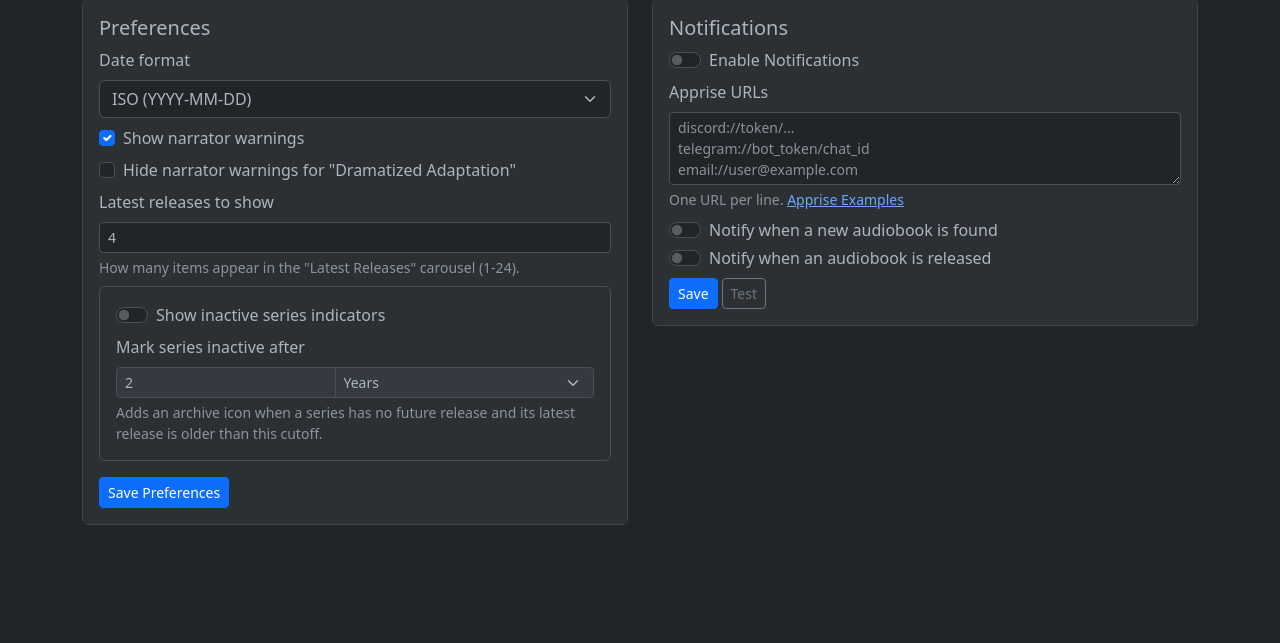
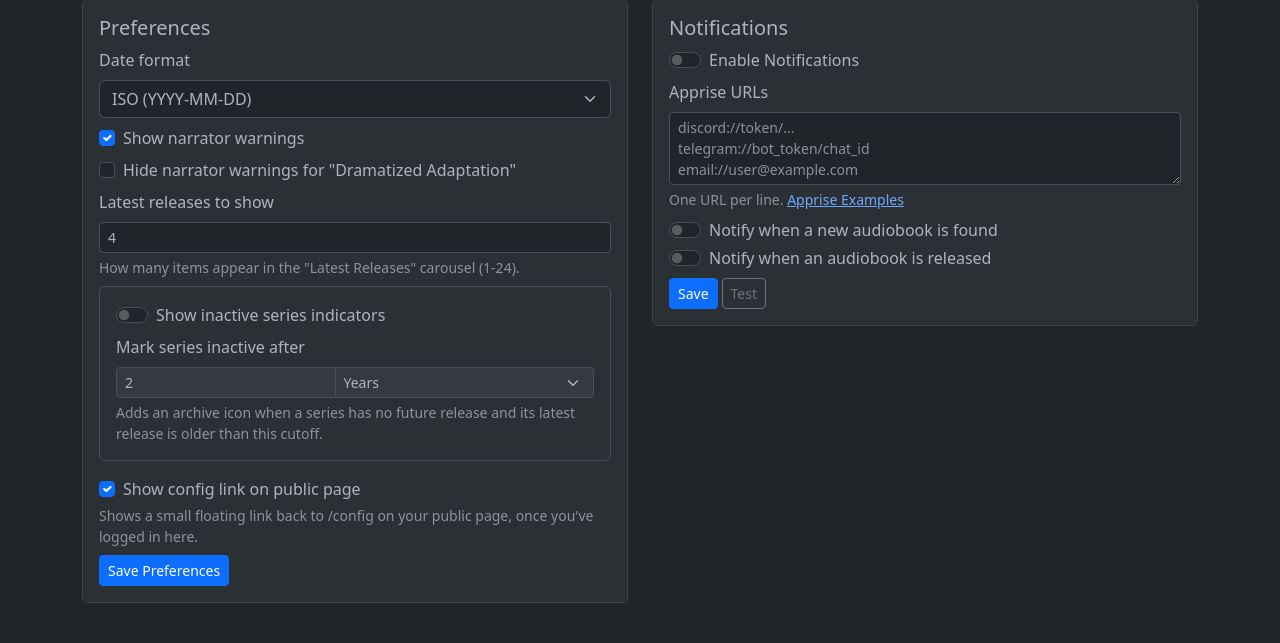
Before and after one commit to elcool0r/audiobook-tracker, a Python web app: template tracker/templates/profile.html in a window 1280 px wide. Shown: the part 349-992 px from the top of the page. Before the commit the page ends 874 px from the top, so only its background shows below. Run offline with Jinja, Linux system fonts and the light colour scheme; the template is opened without the code that fills it, so the values that code supplies are empty.

Commit message:
feat(profile): add option to show config link on public page

```diff
--- a/tracker/api.py
+++ b/tracker/api.py
@@ -1207,6 +1207,7 @@ class ProfileUpdateRequest(BaseModel):
     inactive_series_indicator_enabled: bool = False
     inactive_series_cutoff_value: int = Field(default=2, ge=1, le=1000)
     inactive_series_cutoff_unit: Literal["days", "weeks", "months", "years"] = "years"
+    show_config_link: bool = True
 
 
 class ApiKeyCreateRequest(BaseModel):
@@ -1758,6 +1759,7 @@ async def api_profile(user=Depends(get_current_user)):
         "inactive_series_indicator_enabled": user.get("inactive_series_indicator_enabled", False),
         "inactive_series_cutoff_value": inactive_cutoff_value,
         "inactive_series_cutoff_unit": inactive_cutoff_unit,
+        "show_config_link": user.get("show_config_link", True),
     }
 
 
@@ -1795,6 +1797,7 @@ async def api_update_profile_settings(payload: ProfileUpdateRequest, user=Depend
         "inactive_series_indicator_enabled": payload.inactive_series_indicator_enabled,
         "inactive_series_cutoff_value": payload.inactive_series_cutoff_value,
         "inactive_series_cutoff_unit": payload.inactive_series_cutoff_unit,
+        "show_config_link": payload.show_config_link,
     }
     col.update_one({"_id": user["_id"]}, {"$set": preferences})
     return {"status": "ok", **preferences}
--- a/tracker/templates/base.html
+++ b/tracker/templates/base.html
@@ -69,6 +69,11 @@
       </div>
     </nav>
     {% endif %}
+    {% if show_config_link %}
+    <a href="{{ config_link_url }}" class="btn btn-sm btn-outline-secondary opacity-50"
+       style="position:fixed; top:8px; right:8px; z-index:1050;"
+       title="Config">⚙️</a>
+    {% endif %}
     <main class="{{ main_class or 'container' }} py-4">
       {% block content %}{% endblock %}
     </main>
--- a/tracker/templates/profile.html
+++ b/tracker/templates/profile.html
@@ -86,6 +86,13 @@
             <div class="form-text">Adds an archive icon when a series has no future release and its latest release is older than this cutoff.</div>
           </div>
         </div>
+        <div class="mb-2">
+          <div class="form-check">
+            <input class="form-check-input" type="checkbox" id="showConfigLink" checked>
+            <label class="form-check-label" for="showConfigLink">Show config link on public page</label>
+          </div>
+          <div class="form-text">Shows a small floating link back to /config on your public page, once you've logged in here.</div>
+        </div>
         <button class="btn btn-sm btn-primary" id="savePrefs">Save Preferences</button>
         <div class="alert alert-success mt-2" id="prefOk" style="display:none;">Preferences saved</div>
         <div class="alert alert-danger mt-2" id="prefErr" style="display:none;"></div>
@@ -139,6 +146,7 @@ async function loadProfile() {
   const inactiveIndicatorEl = document.getElementById('inactiveSeriesIndicatorEnabled'); if (inactiveIndicatorEl) inactiveIndicatorEl.checked = p.inactive_series_indicator_enabled === true;
   const inactiveCutoffValueEl = document.getElementById('profileInactiveSeriesCutoffValue'); if (inactiveCutoffValueEl) inactiveCutoffValueEl.value = p.inactive_series_cutoff_value || 2;
   const inactiveCutoffUnitEl = document.getElementById('profileInactiveSeriesCutoffUnit'); if (inactiveCutoffUnitEl) inactiveCutoffUnitEl.value = p.inactive_series_cutoff_unit || 'years';
+  const showConfigLinkEl = document.getElementById('showConfigLink'); if (showConfigLinkEl) showConfigLinkEl.checked = p.show_config_link !== false;
   updateInactiveSeriesIndicatorFields();
   // frontpage link removed from profile (navbar provides it); only set input if present
   const fp = p.frontpage_slug || p.username;
@@ -266,6 +274,7 @@ document.getElementById('savePrefs').addEventListener('click', async () => {
     inactive_series_indicator_enabled: document.getElementById('inactiveSeriesIndicatorEnabled').checked,
     inactive_series_cutoff_value: Number(document.getElementById('profileInactiveSeriesCutoffValue').value) || 2,
     inactive_series_cutoff_unit: document.getElementById('profileInactiveSeriesCutoffUnit').value || 'years',
+    show_config_link: document.getElementById('showConfigLink').checked,
   };
 
   const r1 = await fetch(apiPath('/api/profile/preferences'), { method: 'POST', headers: { 'Content-Type': 'application/json' }, body: JSON.stringify(prefsBody) });
```
Also changed, not shown: tracker/app.py (+14 -1 lines), tracker/auth.py (+22 -0 lines), tracker/frontpage.py (+12 -0 lines).
